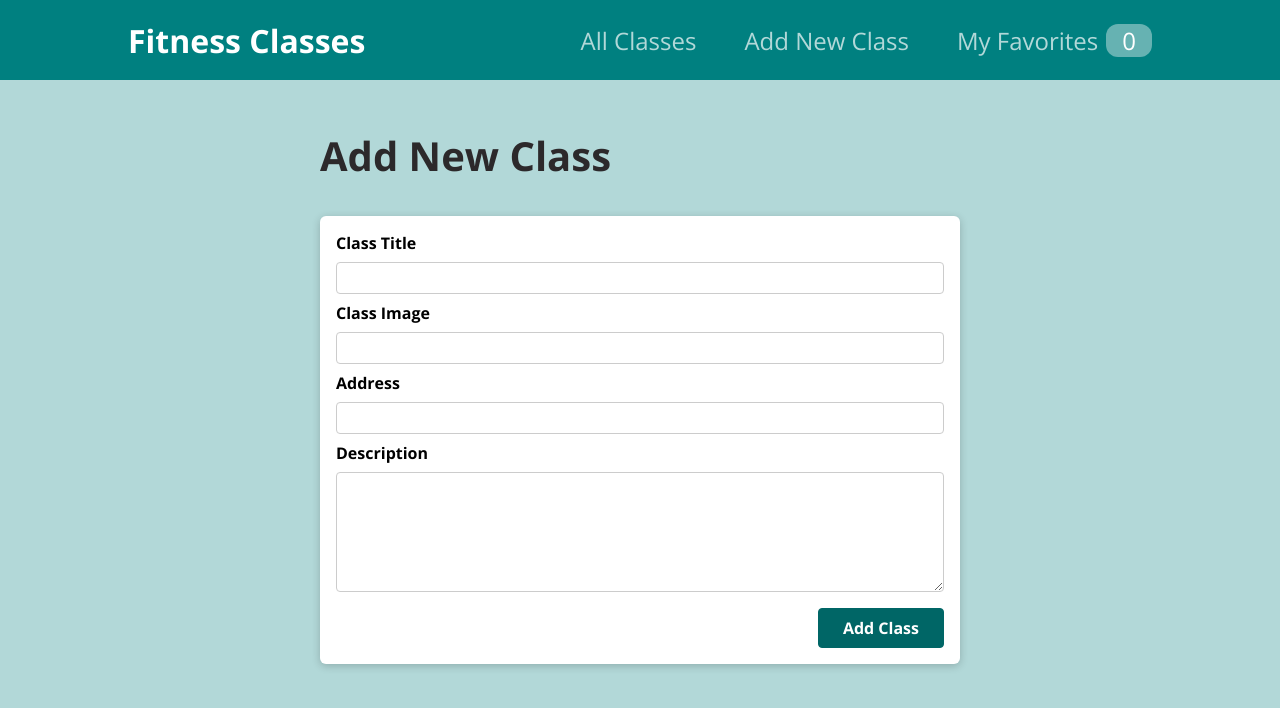
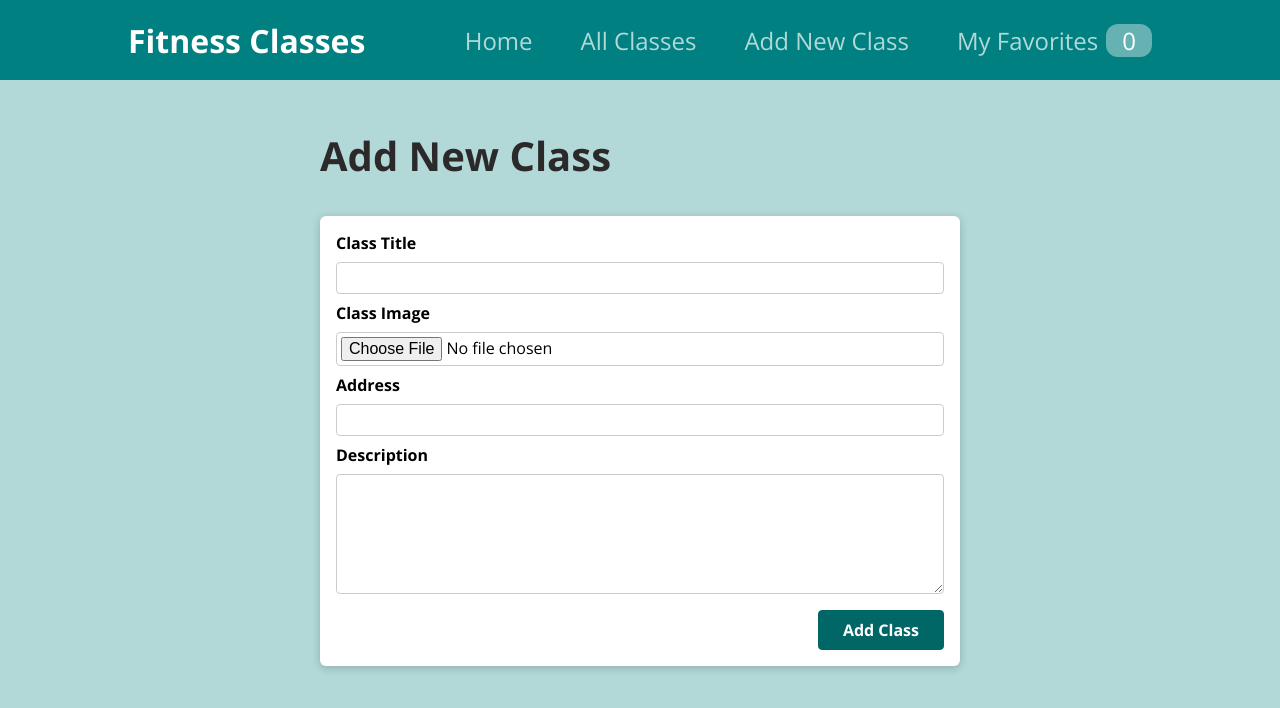
Before and after one commit to camieelaine/sessions, a React (Create React App) app: page /new-session in a window 1280 px wide. Shown: the top 708 px of the page. Built offline with nearby package versions, Linux system fonts and the light colour scheme.

Commit message:
Updating session to use file upload for image.

```diff
--- a/package.json
+++ b/package.json
@@ -6,6 +6,7 @@
     "@testing-library/jest-dom": "^5.13.0",
     "@testing-library/react": "^11.2.7",
     "@testing-library/user-event": "^12.8.3",
+    "axios": "^0.21.1",
     "react": "^17.0.2",
     "react-dom": "^17.0.2",
     "react-router-dom": "^5.2.0",
--- a/src/App.js
+++ b/src/App.js
@@ -1,5 +1,6 @@
 import { Route, Switch } from "react-router-dom";
 
+import WelcomePage from "./pages/Welcome";
 import AllSessionsPage from "./pages/AllSessions";
 import NewSessionPage from "./pages/NewSession";
 import FavoritesPage from "./pages/Favorites";
@@ -10,6 +11,9 @@ function App() {
     <Layout>
       <Switch>
         <Route path="/" exact>
+          <WelcomePage />
+        </Route>
+        <Route path="/all-sessions">
           <AllSessionsPage />
         </Route>
         <Route path="/new-session">
--- a/src/components/layout/MainNavigation.js
+++ b/src/components/layout/MainNavigation.js
@@ -13,7 +13,10 @@ function MainNavigation() {
       <nav>
         <ul>
           <li>
-            <Link to="/">All Classes</Link>
+            <Link to="/">Home</Link>
+          </li>
+          <li>
+            <Link to="/all-sessions">All Classes</Link>
           </li>
           <li>
             <Link to="/new-session">Add New Class</Link>
--- a/src/components/sessions/NewSessionForm.js
+++ b/src/components/sessions/NewSessionForm.js
@@ -5,15 +5,24 @@ import classes from "./NewSessionForm.module.css";
 
 function NewSessionForm(props) {
   const titleInputRef = useRef();
-  const imageInputRef = useRef();
+  const imageInputRef = useRef(null);
   const addressInputRef = useRef();
   const descriptionInputRef = useRef();
+
+  const fileChangedHandler = (event) => {
+    const file = event.currentTarget.files
+      ? event.currentTarget.files[0]
+      : undefined;
+    console.log(file);
+    console.log(file.name);
+  };
 
   function submitHandler(event) {
     event.preventDefault();
 
     const enteredTitle = titleInputRef.current.value;
     const enteredImage = imageInputRef.current.value;
+
     const enteredAddress = addressInputRef.current.value;
     const enteredDescription = descriptionInputRef.current.value;
 
@@ -24,6 +33,7 @@ function NewSessionForm(props) {
       description: enteredDescription,
     };
     console.log(sessionData);
+    console.log(enteredImage);
     props.onAddSession(sessionData);
   }
 
@@ -34,9 +44,19 @@ function NewSessionForm(props) {
           <label htmlFor="title">Class Title</label>
           <input type="text" required id="title" ref={titleInputRef} />
         </div>
+        {/* <div className={classes.control}>
+          <label htmlFor="image">Class Image</label>
+          <input type="url" required id="image" ref={imageInputRef} />
+        </div> */}
         <div className={classes.control}>
           <label htmlFor="image">Class Image</label>
-          <input type="url" required id="image" ref={imageInputRef} />
+          <input
+            type="file"
+            required
+            id="image"
+            ref={imageInputRef}
+            onChange={fileChangedHandler}
+          />
         </div>
         <div className={classes.control}>
           <label htmlFor="address">Address</label>
--- /dev/null
+++ b/src/pages/Welcome.js
@@ -0,0 +1,9 @@
+function WelcomePage() {
+  return (
+    <section>
+      <h1>Hi! I'm Camie.</h1>
+    </section>
+  );
+}
+
+export default WelcomePage;
```
Also changed, not shown: 1 other file (tests, documents, lock files or other folders).
